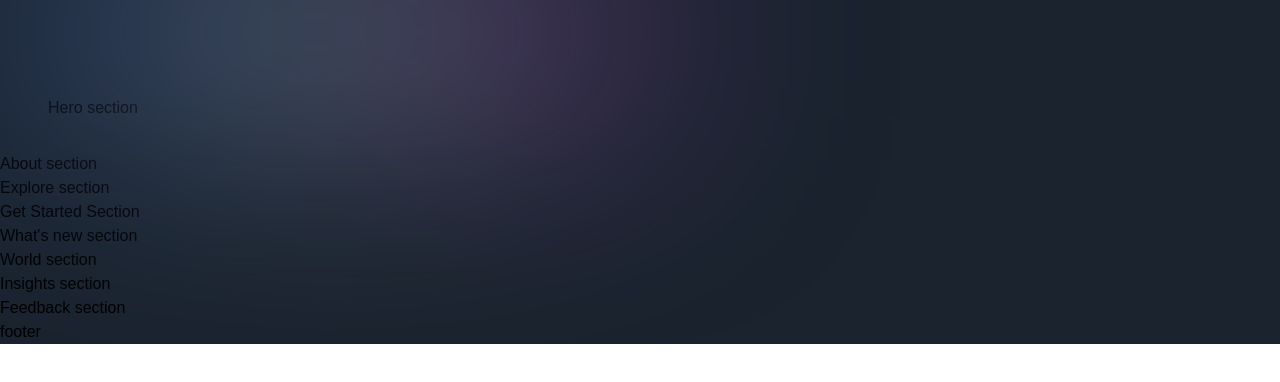
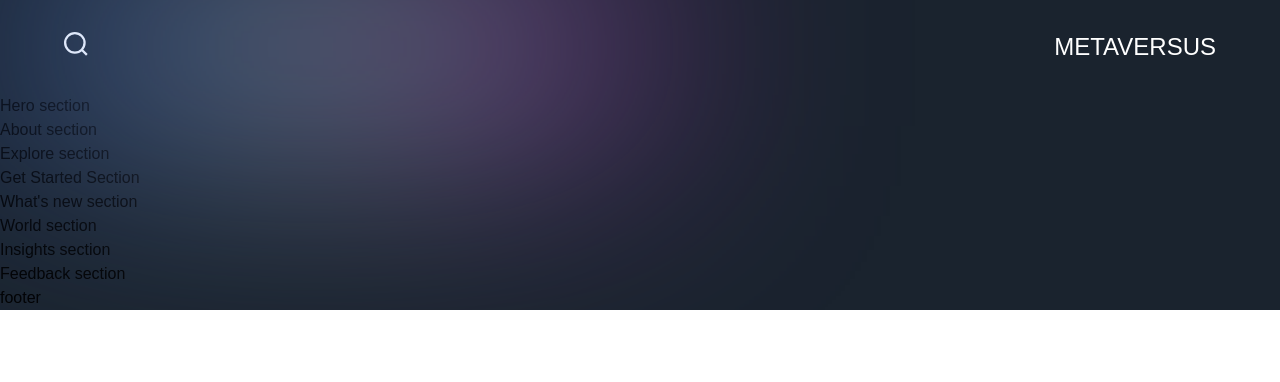
Before and after one commit to gcd253/FramerMotionNextjs, a Next.js app: page / in a window 1280 px wide. Shown: the top 382 px of the page. Built offline with nearby package versions, Linux system fonts and the light colour scheme; a web font is replaced by a local one.

Commit message:
up and running

```diff
--- a/components/Navbar.jsx
+++ b/components/Navbar.jsx
@@ -13,6 +13,16 @@
     className={`${styles.xPaddings} py-8 relative`}
   >
     <div className="absolute w-[50%] inset-0 gradient-01" />
+    <div className={`${styles.innerWidth} mx-auto flex justify-between gap-8`}>
+      <img
+        src="/search.svg"
+        alt='search'
+        className='w-[24px] h-[24px] object-contain'
+      />
+      <h2 className='font-extabold text-[24px] leading-[30px] text-white'>
+        METAVERSUS
+      </h2>
+    </div>
   </motion.nav>
 );
 
--- a/sections/Hero.jsx
+++ b/sections/Hero.jsx
@@ -1,7 +1,7 @@
 'use client';
 
 const Hero = () => (
-  <section className="px-12 py-8">
+  <section>
     Hero section
   </section>
 );
```
